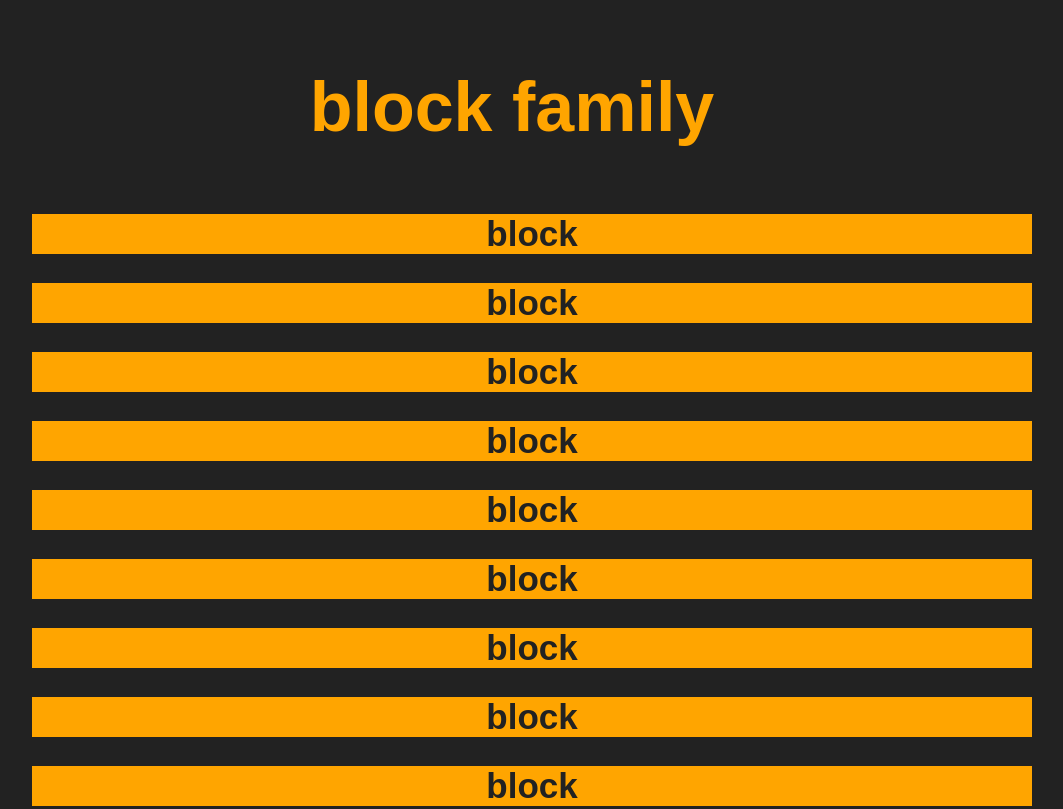
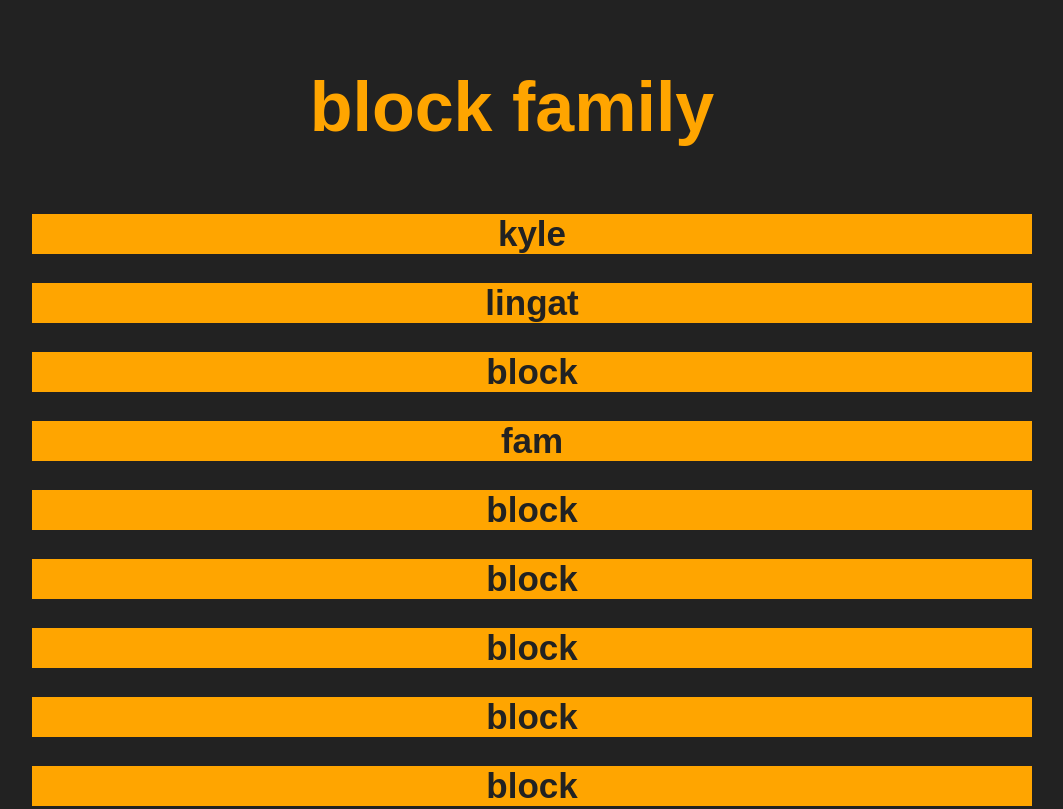
Before and after one commit to kylelingat/block-family, a plain HTML site: page index.html in a window 1280 px wide. Shown: the top 809 px of the page, without its empty margins (128-1191 px from the left). Drawn offline with Linux system fonts and the light colour scheme; files that its build step writes are made by us from their sources; a web font is replaced by a local one.

Commit message:
Update index.html

```diff
--- a/index.html
+++ b/index.html
@@ -10,16 +10,16 @@
 	  <h1>block family</h1>
   <ul class="block">
     <li>
-      <h2>block</h2>
+      <h2>kyle</h2>
+    </li>
+    <li>
+      <h2>lingat</h2>
     </li>
     <li>
       <h2>block</h2>
     </li>
     <li>
-      <h2>block</h2>
-    </li>
-    <li>
-      <h2>block</h2>
+      <h2>fam</h2>
     </li>
     <li>
       <h2>block</h2>
```
